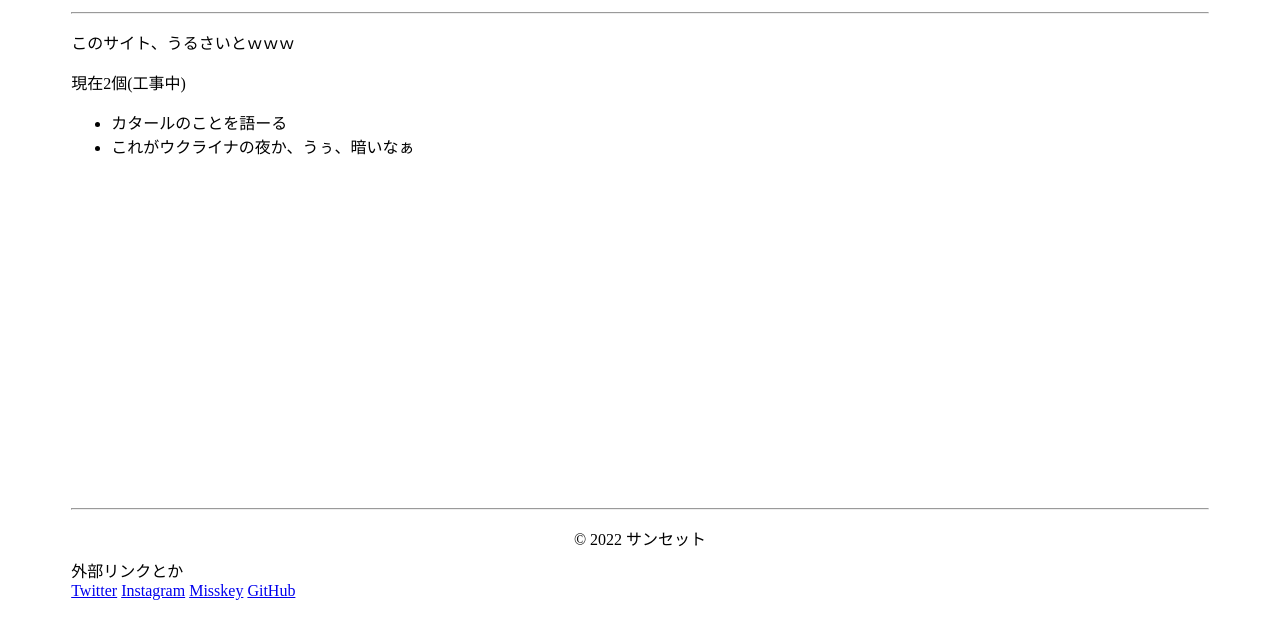
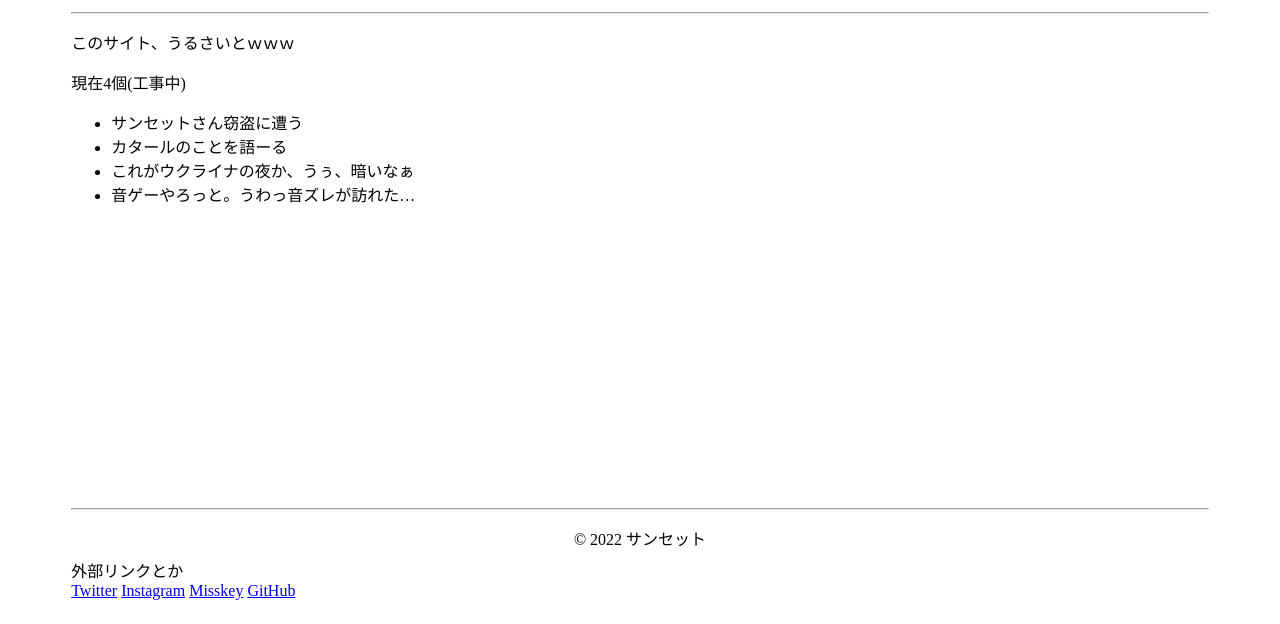
Before and after one commit to sunset0916/old.sunset0916.net, a plain HTML site: page gyagu/index.html in a window 1280 px wide. Shown: the part 192-816 px from the top of the page. Drawn offline with Linux system fonts and the light colour scheme.

Commit message:
ちょっとだけマシになりました

```diff
--- a/gyagu/index.html
+++ b/gyagu/index.html
@@ -20,10 +20,12 @@
             <h1>ギャグ</h1>
             <hr>
             <p>このサイト、うるさいとｗｗｗ</p>
-            <p>現在2個(工事中)</p>
+            <p>現在4個(工事中)</p>
             <ul>
+                <li>サンセットさん窃盗に遭う</li>
                 <li>カタールのことを語ーる</li>
                 <li>これがウクライナの夜か、うぅ、暗いなぁ</li>
+                <li>音ゲーやろっと。うわっ音ズレが訪れた…</li>
             </ul>
         </main>
         <footer>
```
